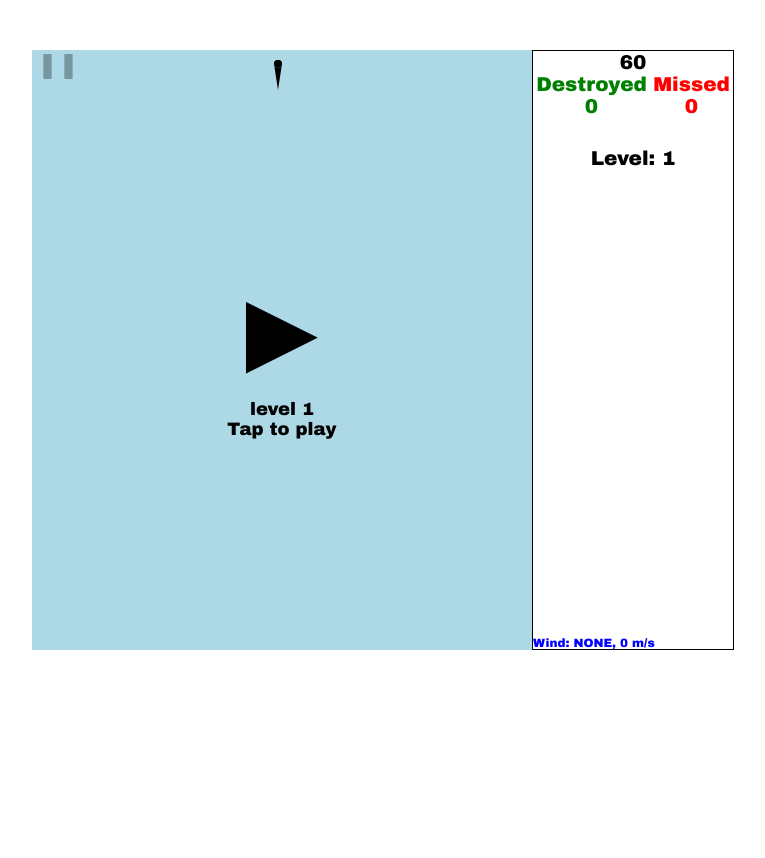
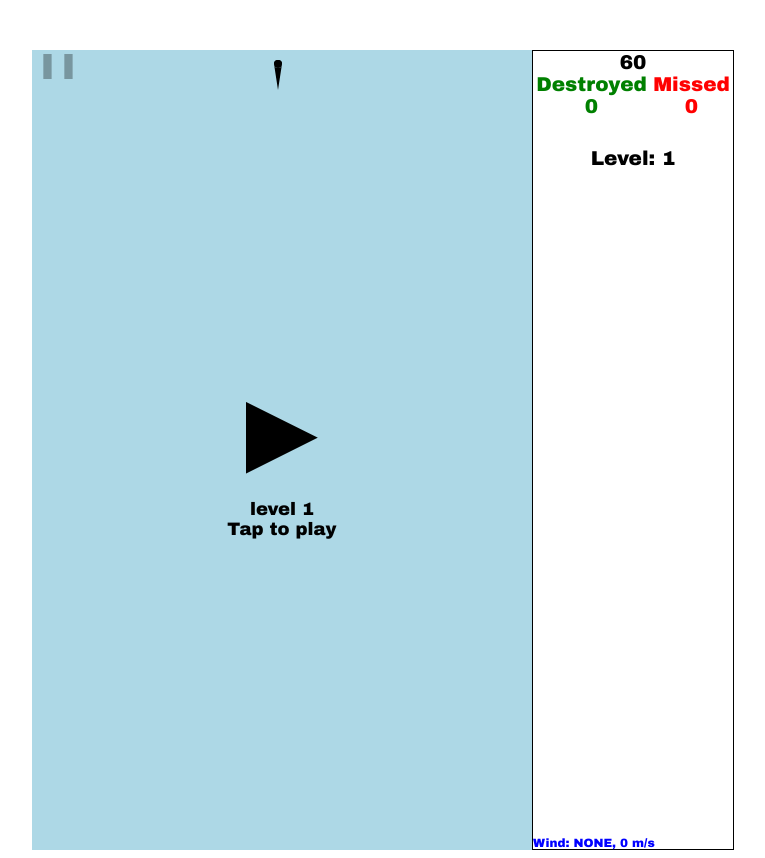
Before and after one commit to a413x/balloons, a website with bundled scripts: page public/index.html in a window 1280 px wide. Shown: the whole page, without its empty margins (257-1022 px from the left). Before the commit the page ends 800 px from the top, so only its background shows below. Built offline with nearby package versions, Linux system fonts and the light colour scheme.

Commit message:
Change canvas size

```diff
--- a/public/index.css
+++ b/public/index.css
@@ -22,7 +22,7 @@ body {
 .canvas-container{
   position: relative;
   width: 500px;
-  height: 600px;
+  height: 800px;
 }
 .play-btn{
   position: absolute;
--- a/public/index.html
+++ b/public/index.html
@@ -18,7 +18,7 @@
           <div class = "pause-btn-btn">❚❚</div>
           <div class = "pause-btn-msg">Paused</div>
         </div>
-        <canvas id = "canvas" width = "500" height = "600"></canvas>
+        <canvas id = "canvas" width = "500" height = "800"></canvas>
       </div>
       <div class = "game-interface">
         <div class = "timer">60</div>
```
